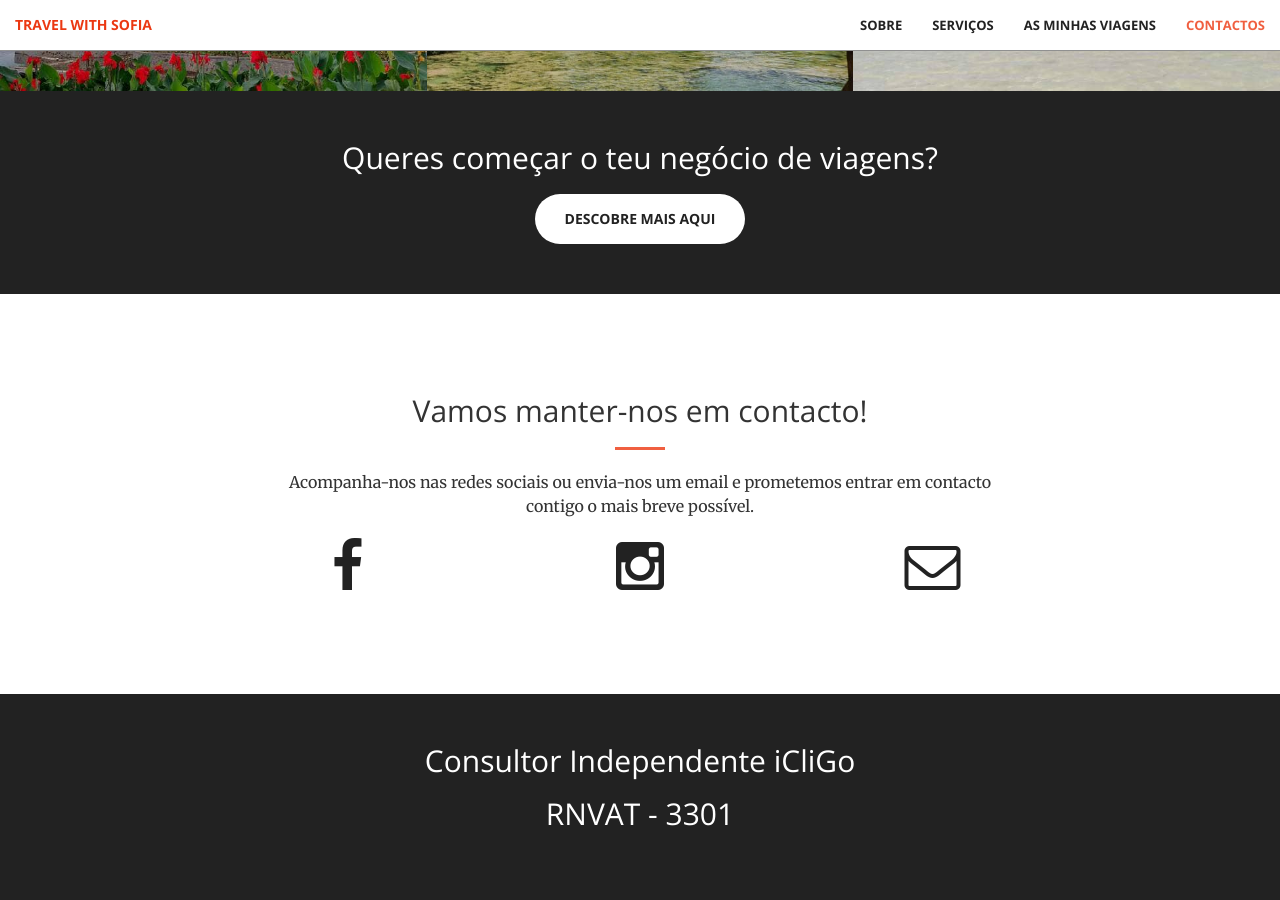
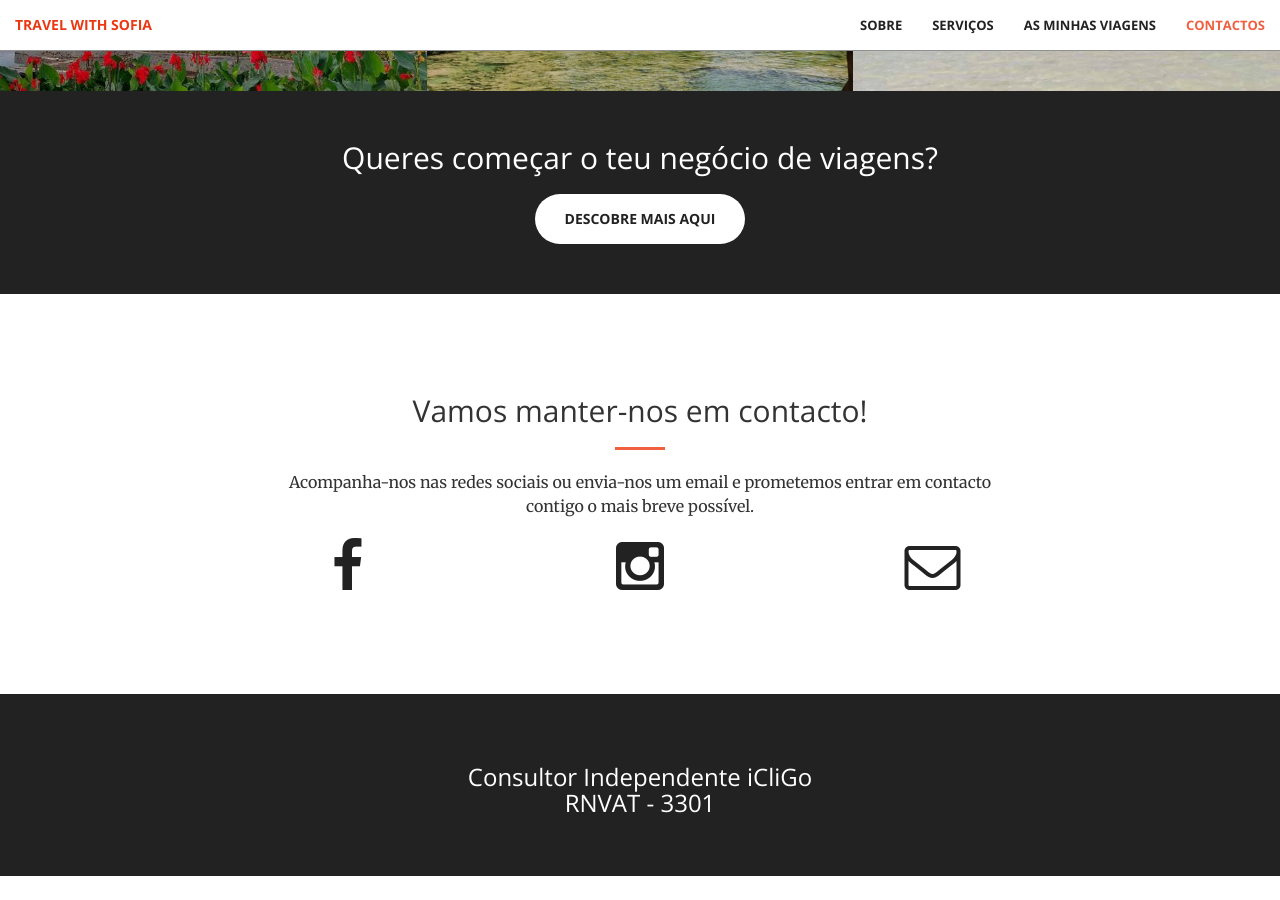
Before and after one commit to SofiaSousa/travelwithsofia, a Jekyll site: the page built from index.html, in a window 1280 px wide and 900 px high, scrolled down 2406 px. Built offline with Jekyll 4.4.1, drawn with Linux system fonts in a browser that asks for light colours; after the commit the page ends 3282 px from its top, so only the background shows below that.

```diff
--- a/_includes/footer.html
+++ b/_includes/footer.html
@@ -1,8 +1,7 @@
 <aside class="bg-dark">
   	<div class="container text-center">
       <div class="call-to-action">
-          <h2>Consultor Independente iCliGo</h2>
-          <h2>RNVAT - 3301</h2>
+          <h3>Consultor Independente iCliGo<br/>RNVAT - 3301</h3>
       </div>
   	</div>
 </aside>
```
